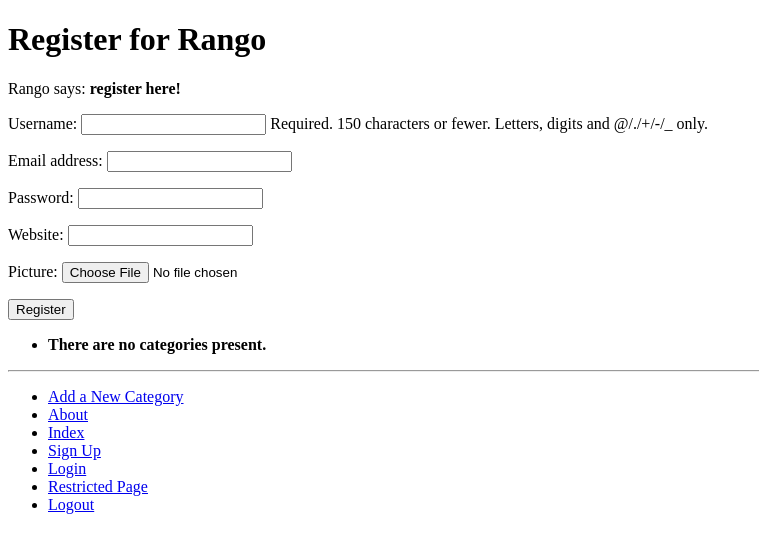
After one commit to 3013623k/tango_with_django_project, a Django app: page /rango/register/ in a window 1280 px wide. The commit adds this page. Shown: the top 553 px of the page, without its empty margins (0-759 px from the left). Run offline with Django 3.2, Linux system fonts and the light colour scheme; data that the repository does not hold is empty.

Commit message:
Chapter 9.9

```diff
--- a/rango/admin.py
+++ b/rango/admin.py
@@ -1,5 +1,7 @@
 from django.contrib import admin
 from rango.models import Category, Page
+from rango.models import UserProfile
+
 
 class PageAdmin(admin.ModelAdmin):
     list_display = ("title", 'category', 'url')
@@ -9,3 +11,4 @@
 
 admin.site.register(Category,CategoryAdmin)
 admin.site.register(Page,PageAdmin)
+admin.site.register(UserProfile)
--- a/rango/forms.py
+++ b/rango/forms.py
@@ -1,5 +1,7 @@
 from django import forms
-from rango.models import Page, Category
+from rango.models import Page, Category, UserProfile
+from django.contrib.auth.models import User
+
 
 class CategoryForm(forms.ModelForm):
     name = forms.CharField(
@@ -36,3 +38,15 @@
             cleaned_data['url'] = url
 
         return cleaned_data
+
+class UserForm(forms.ModelForm):
+    password = forms.CharField(widget=forms.PasswordInput())
+
+    class Meta:
+        model = User
+        fields = ('username', 'email', 'password',)
+
+class UserProfileForm(forms.ModelForm):
+    class Meta:
+        model = UserProfile
+        fields = ('website', 'picture',)
--- a/rango/models.py
+++ b/rango/models.py
@@ -1,5 +1,7 @@
 from django.db import models
 from django.template.defaultfilters import slugify
+from django.contrib.auth.models import User
+
 
 # Create your models here.
 class Category(models.Model):
@@ -30,3 +32,12 @@
 
     def __str__(self):
         return self.title
+
+class UserProfile(models.Model):
+    user = models.OneToOneField(User, on_delete=models.CASCADE)
+
+    website = models.URLField(blank=True)
+    picture = models.ImageField(upload_to='profile_images', blank=True)
+
+    def __str__(self):
+        return self.user.username
--- a/rango/urls.py
+++ b/rango/urls.py
@@ -10,4 +10,9 @@
          views.show_category, name='show_category'),
     path('add_category/', views.add_category, name='add_category'),
     path('category/<slug:category_name_slug>/add_page/',views.add_page,name='add_page'),
+    path('register/', views.register, name='register'),
+    path('login/', views.user_login, name='login'),
+    path('restricted/', views.restricted, name='restricted'),
+    path('logout/', views.user_logout, name='logout'),
+
 ]
--- a/rango/views.py
+++ b/rango/views.py
@@ -1,9 +1,14 @@
 from django.shortcuts import render
 from django.http import HttpResponse
 from rango.models import Category,Page
-from rango.forms import CategoryForm, PageForm
+from rango.forms import CategoryForm, PageForm, UserForm, UserProfileForm
 from django.shortcuts import redirect
 from django.urls import reverse
+from django.contrib.auth import authenticate, login, logout
+from django.contrib.auth.decorators import login_required
+
+
+
 
 def index(request):
     category_list = Category.objects.order_by('-likes')[:5]
@@ -83,3 +88,68 @@
 
     context_dict = {'form': form, 'category': category}
     return render(request, 'rango/add_page.html', context=context_dict)
+
+def register(request):
+    registered = False
+
+    if request.method == 'POST':
+        user_form = UserForm(request.POST)
+        profile_form = UserProfileForm(request.POST)
+
+        if user_form.is_valid() and profile_form.is_valid():
+            user = user_form.save()
+
+            user.set_password(user.password)
+            user.save()
+
+            profile = profile_form.save(commit=False)
+            profile.user = user
+
+            if 'picture' in request.FILES:
+                profile.picture = request.FILES['picture']
+
+            profile.save()
+
+            registered = True
+
+        else:
+            print(user_form.errors, profile_form.errors)
+
+    else:
+        user_form = UserForm()
+        profile_form = UserProfileForm()
+
+    return render(request,
+                  'rango/register.html',
+                  context = {'user_form': user_form,
+                             'profile_form': profile_form,
+                             'registered': registered})
+
+def user_login(request):
+    if request.method == 'POST':
+        username = request.POST.get('username')
+        password = request.POST.get('password')
+
+        user = authenticate(username=username, password=password)
+
+        if user:
+            if user.is_active:
+                login(request, user)
+                return redirect(reverse('rango:index'))
+            else:
+                return HttpResponse("Your Rango account is disabled.")
+
+        else:
+            print(f"Invalid login details: {username}, {password}")
+            return HttpResponse("Invalid login details supplied.")
+    else:
+        return render(request, 'rango/login.html')
+
+@login_required
+def restricted(request):
+    return HttpResponse("Since you're logged in, you can see this text!")
+
+@login_required
+def user_logout(request):
+    logout(request)
+    return redirect(reverse('rango:index'))
--- a/templates/rango/base.html
+++ b/templates/rango/base.html
@@ -29,7 +29,10 @@
                 <li><a href="{% url 'rango:add_category' %}">Add a New Category</a></li>
                 <li><a href="{% url 'rango:about' %}">About</a></li>
                 <li><a href="{% url 'rango:index' %}">Index</a></li>
-
+                <li><a href="{% url 'rango:register' %}">Sign Up</a></li>
+                <li><a href="{% url 'rango:login' %}">Login</a></li>
+                <li><a href="{% url 'rango:restricted' %}">Restricted Page</a></li>
+                <li><a href="{% url 'rango:logout' %}">Logout</a></li>
             </ul>
 
         </div>
--- a/templates/rango/index.html
+++ b/templates/rango/index.html
@@ -9,7 +9,11 @@
 <h1>Rango says...</h1>
 
 <div>
-    hey there partner! <br />
+    {% if user.is_authenticated %}
+        howdy {{ user.username }}!
+    {% else %}
+        hey there partner!
+    {% endif %}
     <strong>{{ boldmessage }}</strong><br />
 </div>
 
--- /dev/null
+++ b/templates/rango/register.html
@@ -0,0 +1,26 @@
+{% extends 'rango/base.html' %}
+{% load staticfiles %}
+
+{% block title_block %}
+    Register
+{% endblock %}
+
+{% block body_block %}
+<h1>Register for Rango</h1>
+{% if registered %}
+Rango says: <strong>thank you for registering!</strong>
+<a href="{% url 'rango:index' %}">Return to the homepage.</a><br />
+{% else %}
+Rango says: <strong>register here!</strong><br />
+<form id="user_form" method="post" action="{% url 'rango:register' %}"
+enctype="multipart/form-data">
+
+    {% csrf_token %}
+    {{ user_form.as_p }}
+    {{ profile_form.as_p }}
+
+    <input type="submit" name="submit" value="Register" />
+
+    </form>
+    {% endif %}
+    {% endblock %}
```
Also changed, not shown: tango_with_django_project/settings.py (+11 -0 lines), templates/rango/login.html (added, +18 -0 lines), rango/migrations/0004_auto_20260212_1730.py (added).
